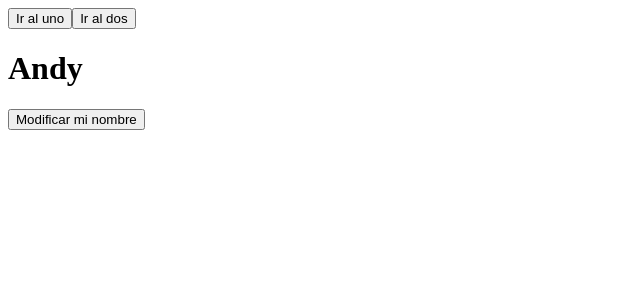
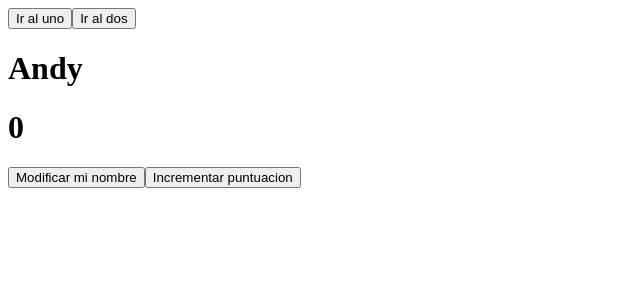
Before and after one commit to sergio-usma/React-redux-test, a React (Create React App) app: page /uno in a window 1280 px wide. Shown: the top 300 px of the page, without its empty margins (0-640 px from the left). Built offline with nearby package versions, Linux system fonts and the light colour scheme.

Commit message:
Add button incrementar puntuacion

```diff
--- a/src/components/Uno.jsx
+++ b/src/components/Uno.jsx
@@ -1,21 +1,28 @@
-import React from 'react'
-import { useDispatch, useSelector } from 'react-redux';
-import { guardarMinombre } from '../redux/slices';
+import React from "react";
+import { useDispatch, useSelector } from "react-redux";
+import { guardarMinombre, incrementarPuntuacion } from "../redux/slices";
 
 const Uno = () => {
   const dispatch = useDispatch();
-    const miNombreAhora = useSelector(state => state.unValor.miNombre)
+  const miNombreAhora = useSelector((state) => state.unValor.miNombre);
+  const miPuntuacionAhora = useSelector((state) => state.otroValor.puntuacion);
 
   const modificar = () => {
-        dispatch(guardarMinombre('Bob Esponja'))
-    }
+    dispatch(guardarMinombre("Bob Esponja"));
+  };
+
+  const incrementar = () => {
+    dispatch(incrementarPuntuacion());
+  };
 
   return (
     <>
-            <h1>{ miNombreAhora }</h1>
+      <h1>{miNombreAhora}</h1>
+      <h1>{miPuntuacionAhora}</h1>
       <button onClick={modificar}>Modificar mi nombre</button>
+      <button onClick={incrementar}>Incrementar puntuacion</button>
     </>
-    )
-}
+  );
+};
 
 export default Uno;
```
Lines whose indentation alone changed are shown as unchanged.
